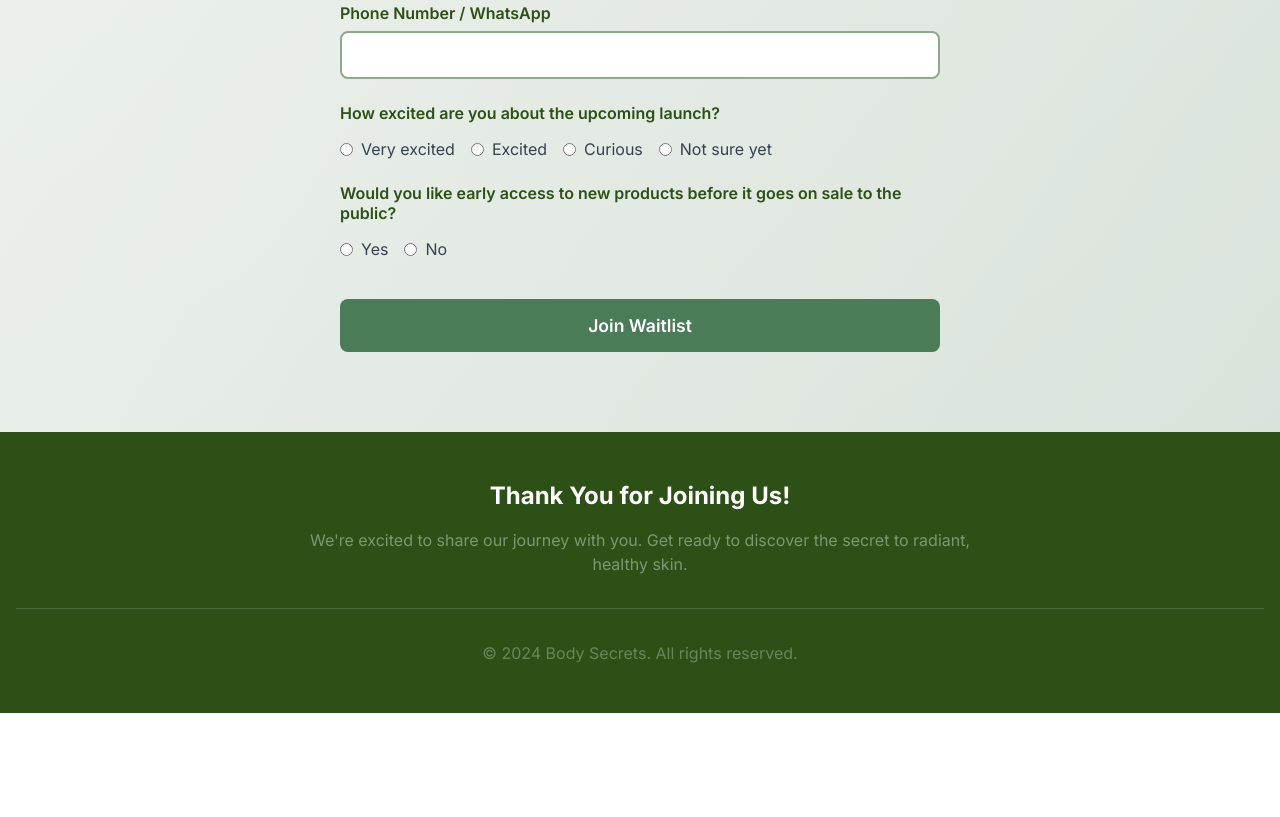
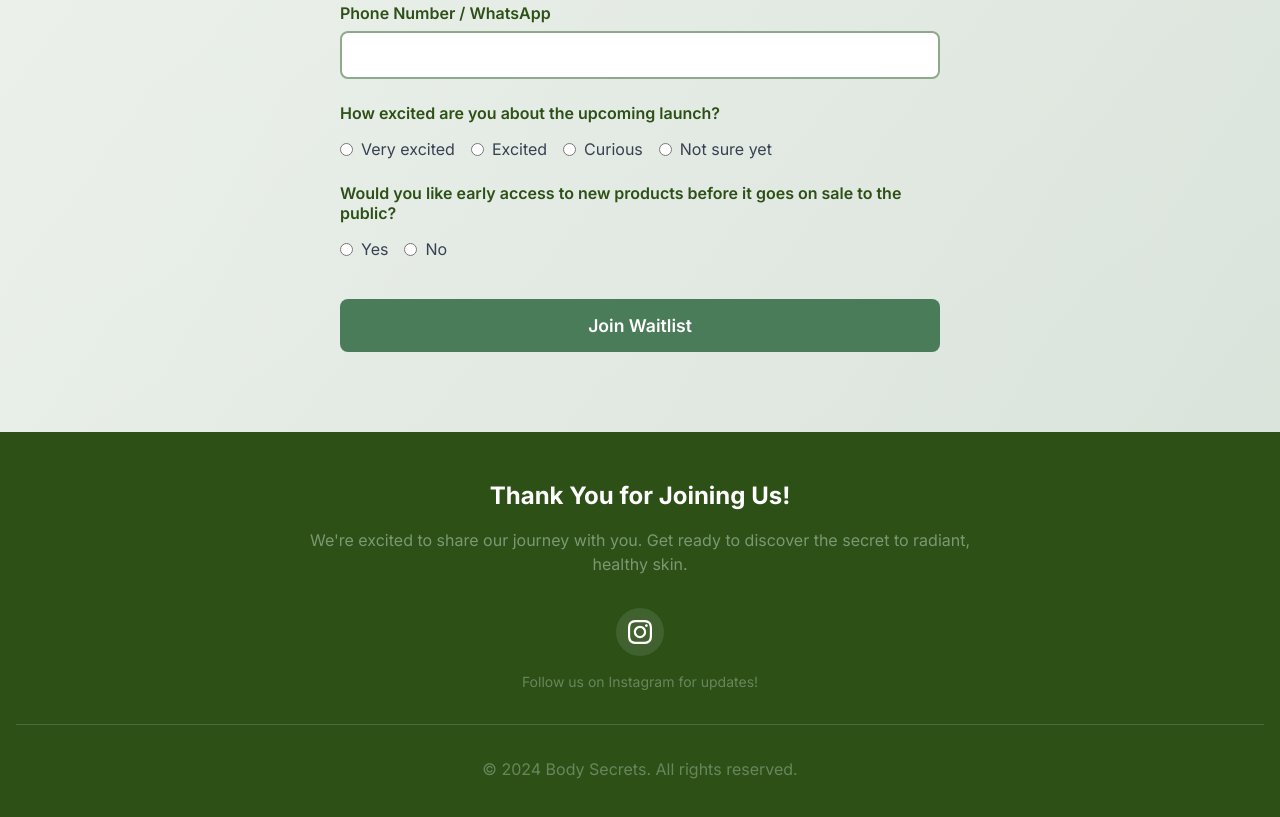
Before and after one commit to adeyvsvf/bodysecrets-waitlist, a plain HTML site: page index.html in a window 1280 px wide. Shown: the part 1493-2310 px from the top of the page. Before the commit the page ends 2206 px from the top, so only its background shows below. Drawn offline with nearby package versions, Linux system fonts and the light colour scheme.

Commit message:
Add Instagram icon to footer with link to bodysecrets_ng

```diff
--- a/index.html
+++ b/index.html
@@ -423,6 +423,25 @@
                 </p>
             </div>
 
+            <!-- Social Media Section -->
+            <div class="mb-8">
+                <div class="flex justify-center space-x-6">
+                    <a href="https://www.instagram.com/bodysecrets_ng?igsh=dG9yZWg0OWtqN2g="
+                       target="_blank"
+                       rel="noopener noreferrer"
+                       class="group flex items-center justify-center w-12 h-12 bg-secondary-green/20 rounded-full hover:bg-white transition-all duration-300 transform hover:scale-110">
+                        <!-- Instagram Icon -->
+                        <svg class="w-6 h-6 text-white group-hover:text-primary-green transition-colors duration-300"
+                             fill="currentColor"
+                             viewBox="0 0 24 24"
+                             xmlns="http://www.w3.org/2000/svg">
+                            <path d="M12 2.163c3.204 0 3.584.012 4.85.07 3.252.148 4.771 1.691 4.919 4.919.058 1.265.069 1.645.069 4.849 0 3.205-.012 3.584-.069 4.849-.149 3.225-1.664 4.771-4.919 4.919-1.266.058-1.644.07-4.85.07-3.204 0-3.584-.012-4.849-.07-3.26-.149-4.771-1.699-4.919-4.92-.058-1.265-.07-1.644-.07-4.849 0-3.204.013-3.583.07-4.849.149-3.227 1.664-4.771 4.919-4.919 1.266-.057 1.645-.069 4.849-.069zm0-2.163c-3.259 0-3.667.014-4.947.072-4.358.2-6.78 2.618-6.98 6.98-.059 1.281-.073 1.689-.073 4.948 0 3.259.014 3.668.072 4.948.2 4.358 2.618 6.78 6.98 6.98 1.281.058 1.689.072 4.948.072 3.259 0 3.668-.014 4.948-.072 4.354-.2 6.782-2.618 6.979-6.98.059-1.28.073-1.689.073-4.948 0-3.259-.014-3.667-.072-4.947-.196-4.354-2.617-6.78-6.979-6.98-1.281-.059-1.69-.073-4.949-.073zm0 5.838c-3.403 0-6.162 2.759-6.162 6.162s2.759 6.163 6.162 6.163 6.162-2.759 6.162-6.163c0-3.403-2.759-6.162-6.162-6.162zm0 10.162c-2.209 0-4-1.79-4-4 0-2.209 1.791-4 4-4s4 1.791 4 4c0 2.21-1.791 4-4 4zm6.406-11.845c-.796 0-1.441.645-1.441 1.44s.645 1.44 1.441 1.44c.795 0 1.439-.645 1.439-1.44s-.644-1.44-1.439-1.44z"/>
+                        </svg>
+                    </a>
+                </div>
+                <p class="text-secondary-green/60 text-sm mt-4">Follow us on Instagram for updates!</p>
+            </div>
+
             <div class="border-t border-secondary-green/30 pt-8">
                 <p class="text-secondary-green/60">
                     © 2024 Body Secrets. All rights reserved.
```
